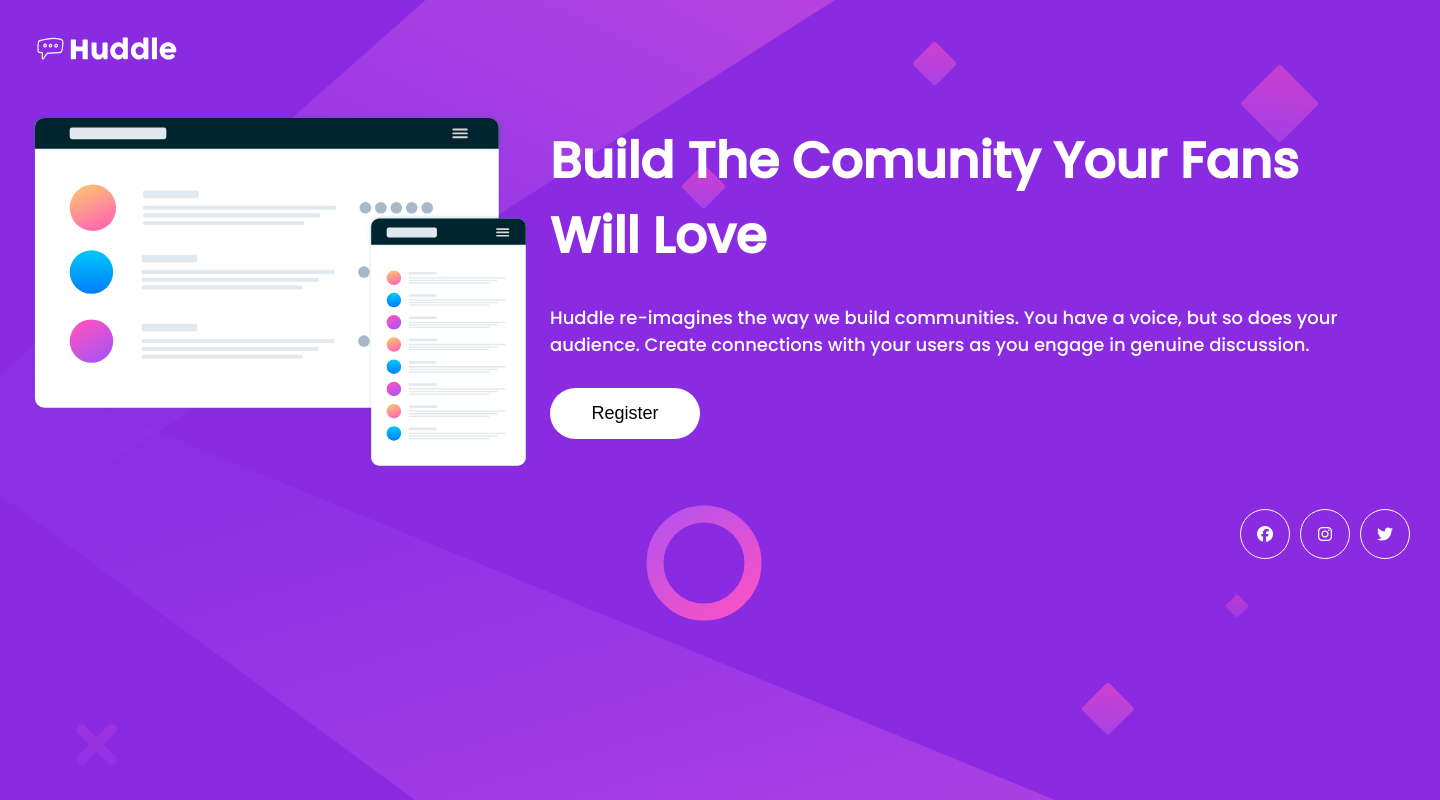
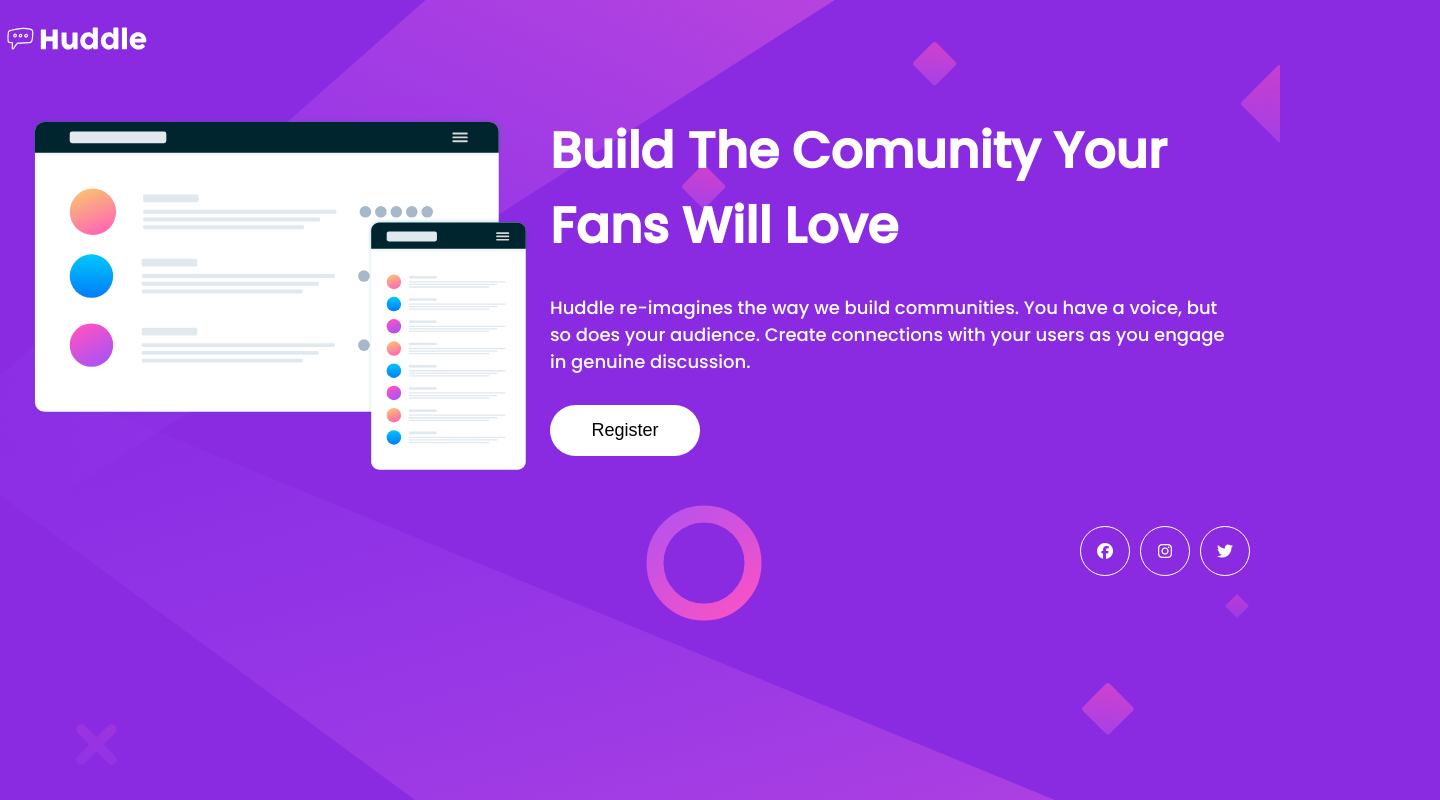
Before and after one commit to ricardoteco21/quest-css-avancado, a plain HTML site: page index.html in a window 1280 px wide. Shown: the whole page, 1440 px wide, since content can reach past the window. Drawn offline with Linux system fonts and the light colour scheme.

Commit message:
mudanças

```diff
--- a/src/css/style.css
+++ b/src/css/style.css
@@ -3,14 +3,10 @@ body {
     background-color: blueviolet;
     background-image: url(../images/bg-desktop.svg);
     background-repeat: no-repeat;
-    width: 1440px;
-}
-
-.cabecalho {
-    margin: 30px 0 0 30px;
 }
 
 .cabecalho img {
+    margin-top: 20px;
     width: 150px;
 }
 
```
